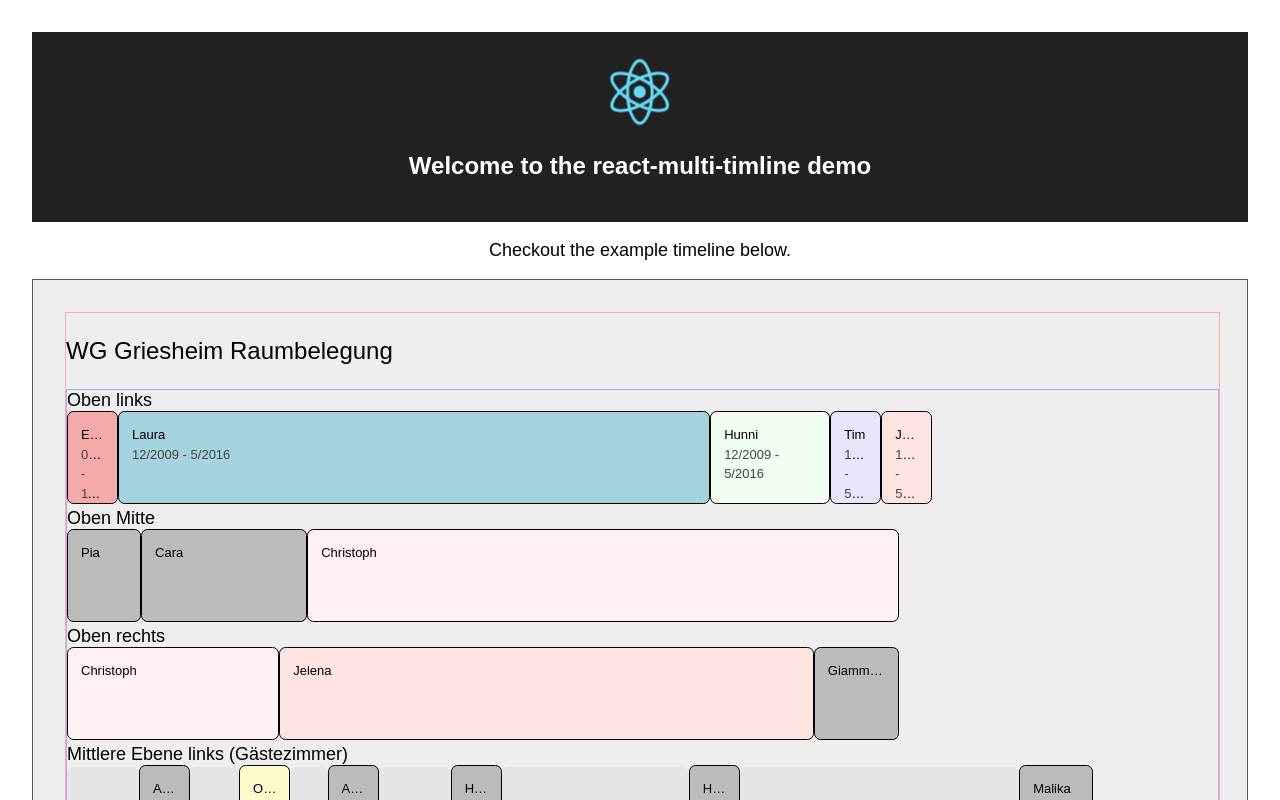
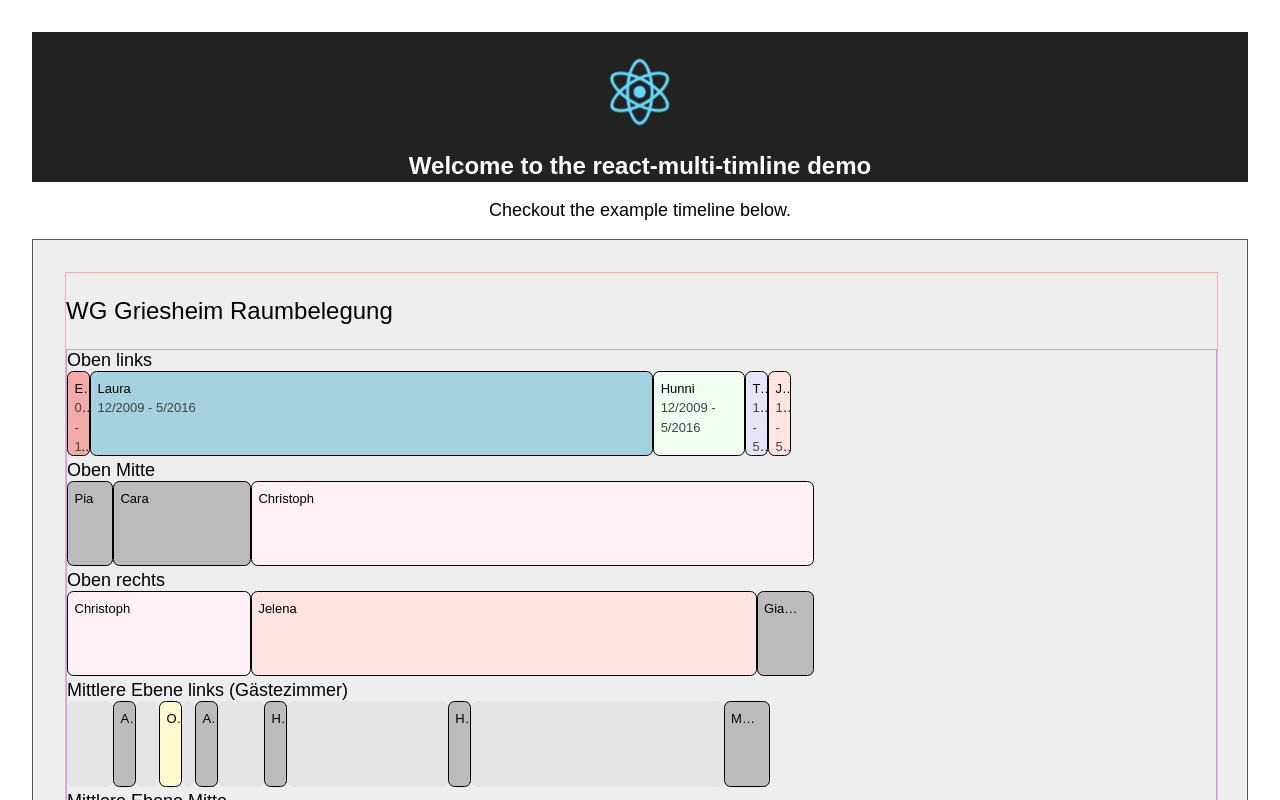
Before and after one commit to dfsp-spirit/react-multi-timeline, a React (Create React App) app: page / in a window 1280 px wide. Shown: the top 800 px of the page. Built offline with nearby package versions, Linux system fonts and the light colour scheme.

Commit message:
improve mouse over rendering

```diff
--- a/src/Timeline.js
+++ b/src/Timeline.js
@@ -80,8 +80,14 @@ export class Timeline extends Component {
           width: widthString,
           backgroundColor: eventColorString
         };
-        const eventTextMouseOver = event.eventTitle + ': ' + event.duration + (this.props.timeUnitLabel ? ' ' + this.props.timeUnitLabel : '');
-        const eventText = event.eventTitle;
+
+        // Generate the string to display on mouse-over
+        const displayTimeUnits = this.props.displayTimeUnits;
+        const eventDescriptionMouseOver = event.eventDescription ? ': ' + event.eventDescription : '';
+        const timeUnitStringMouseOver = displayTimeUnits ?  ' (' + event.duration + (this.props.timeUnitLabel ? ' ' + this.props.timeUnitLabel : '') + ')' : '';
+        const eventText = event.eventTitle ? event.eventTitle : '';
+        const eventTextMouseOver = eventText + eventDescriptionMouseOver + timeUnitStringMouseOver;
+
         const eventDescriptionElement = event.eventDescription ? <span className="eventDescription">{event.eventDescription}</span> : null;
         const vis = (
           <span title={eventTextMouseOver} className="event event-like" style={eventStyle} key={index + event.start}>
--- a/src/index.css
+++ b/src/index.css
@@ -5,6 +5,12 @@ body {
 }
 
 /* CSS for react multi-timeline starts here */
+
+* {
+    -moz-box-sizing: border-box;
+    -webkit-box-sizing: border-box;
+     box-sizing: border-box;
+}
 
 div.react-multi-timeline {
     border: 1px solid #555555;
@@ -54,11 +60,11 @@ span.event-like {
    overflow: hidden;
    text-overflow: ellipsis;
    display:inline-block;
-   min-height: 5em;
+   min-height: 6.55em;
    text-align: left;
-   padding: 1em;
+   padding: 0.5em;
    line-height: 1.5em;
-   max-height: 5em;
+   max-height: 6.5em;
    border-radius: 0.5em;
 }
 
```
